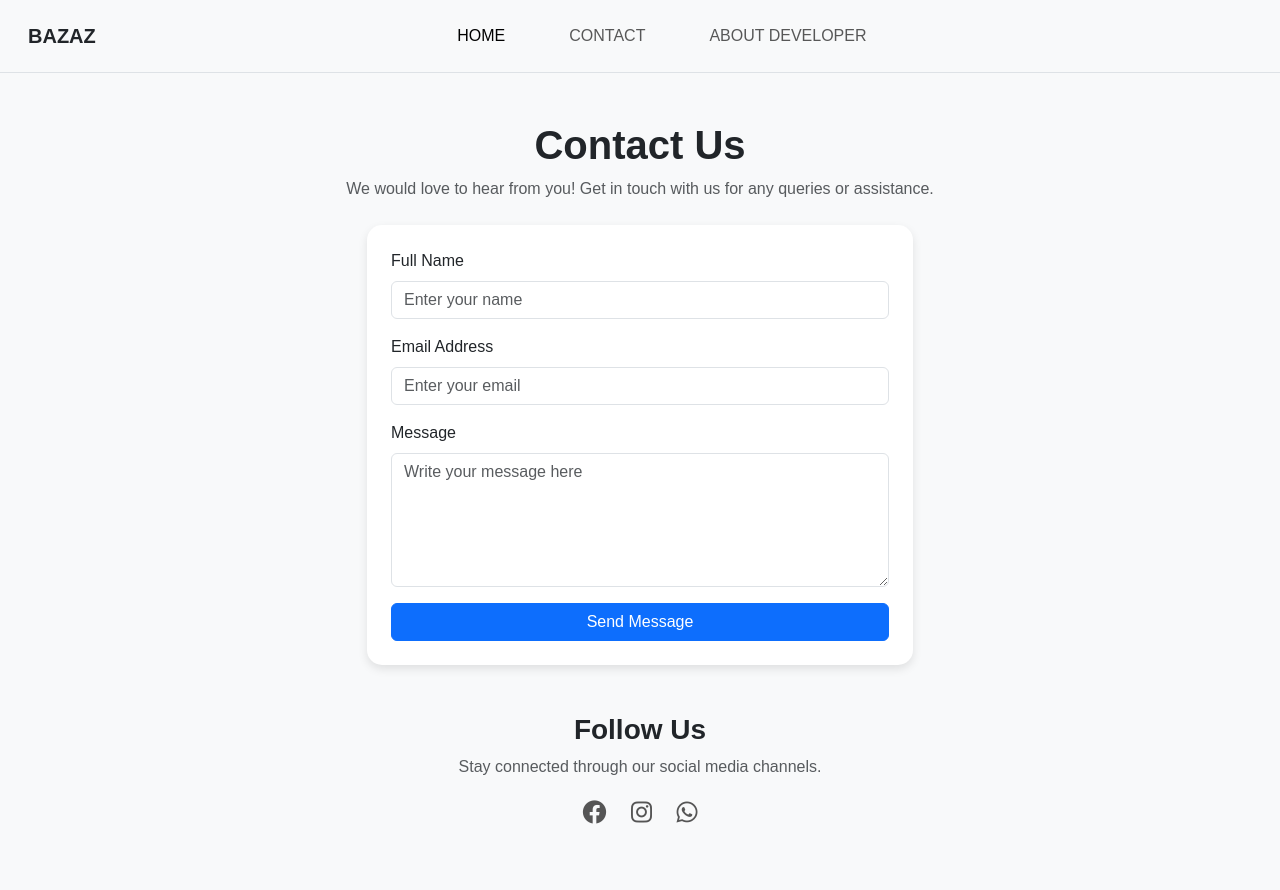
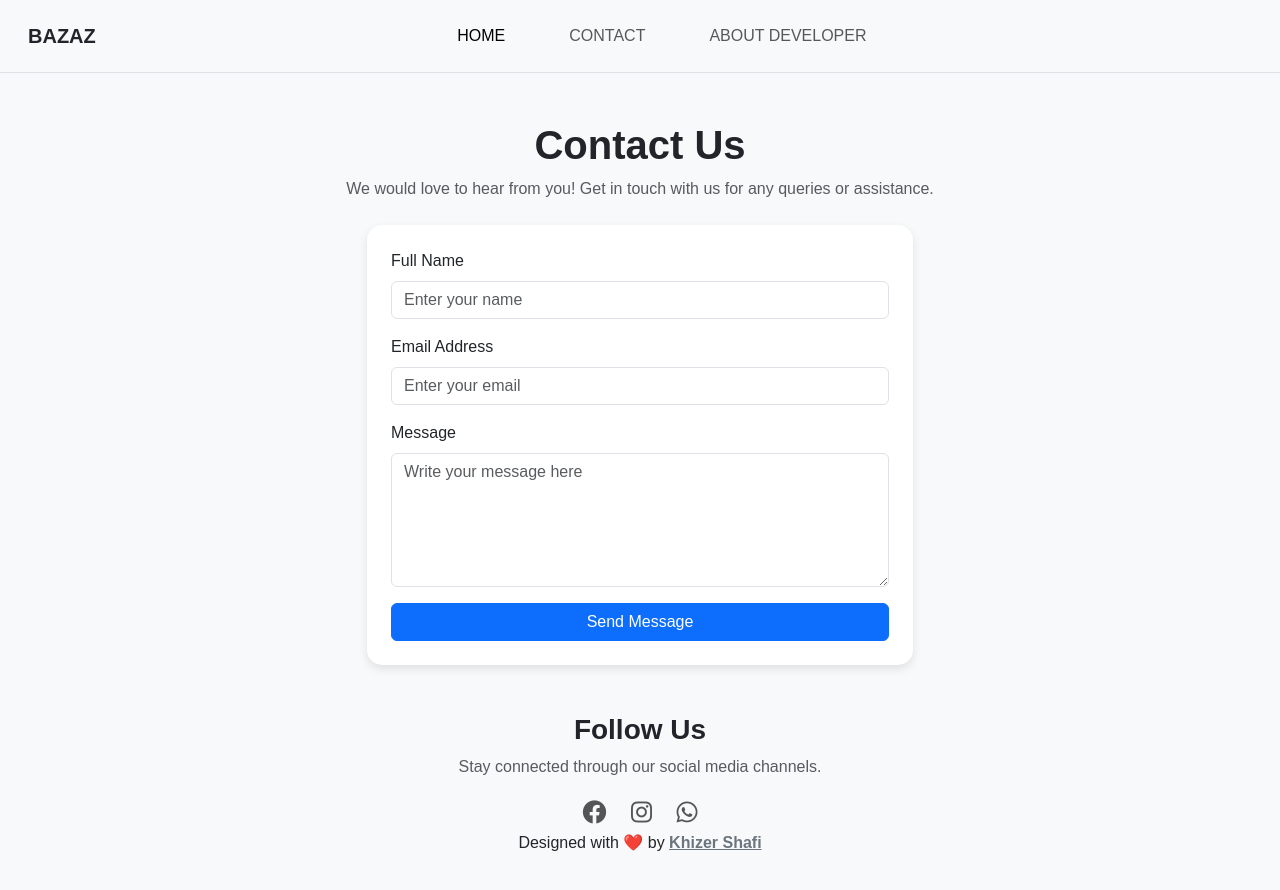
Before and after one commit to KhizerShafi/ecommerce-template-customised, a plain HTML site: page contact.html in a window 1280 px wide. Drawn offline with nearby package versions, Linux system fonts and the light colour scheme.

Commit message:
Update contact.html

```diff
--- a/contact.html
+++ b/contact.html
@@ -144,6 +144,9 @@
             </div>
 
         </div>
+             <footer class=" text-center">
+              <span>Designed with ❤️ by <strong> <a href="https://qp-to-marks.vercel.app/Developer"  class="text-secondary"> Khizer Shafi</a> </strong></span>
+         </footer>
     </div>
 
     <script src="https://cdn.jsdelivr.net/npm/bootstrap@5.3.0/dist/js/bootstrap.bundle.min.js"></script>
```
